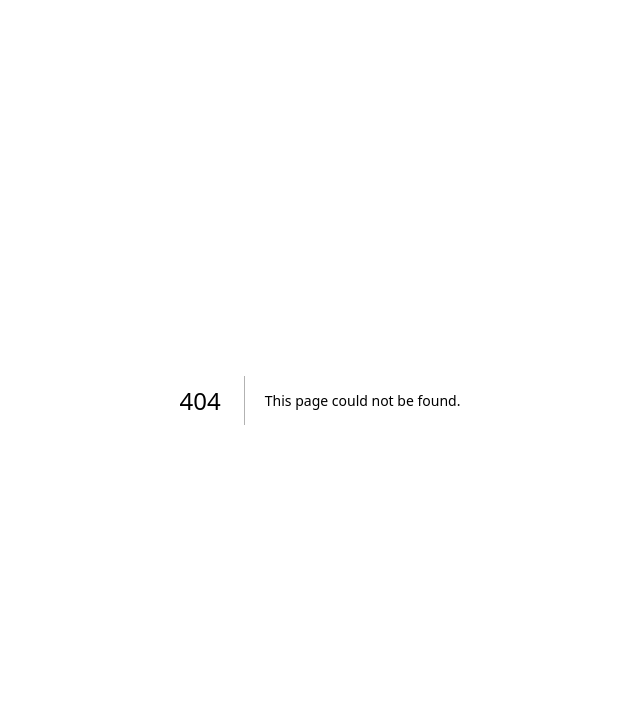
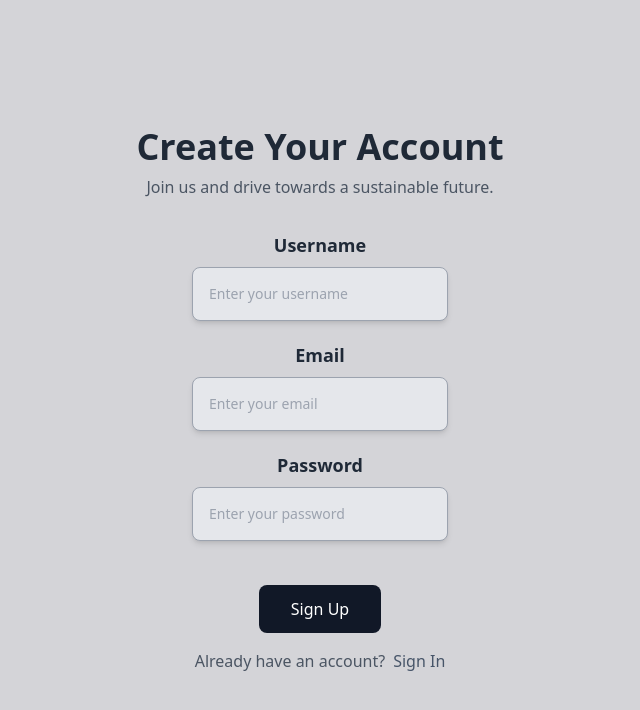
Before and after one commit to RikenMor001/Bramhacks, a Next.js app: page /signup in a window 1280 px wide. Before the commit this address had no page. Shown: the top 710 px of the page, without its empty margins (320-960 px from the left). Built offline with nearby package versions, Linux system fonts and the light colour scheme.

Commit message:
Add files via upload

```diff
--- /dev/null
+++ b/app/signup/page.tsx
@@ -0,0 +1,8 @@
+import Signup from "../components/Signup";
+
+
+export default function SignUpProcess(){
+    return <div>
+        <Signup/>
+    </div>
+}
```
